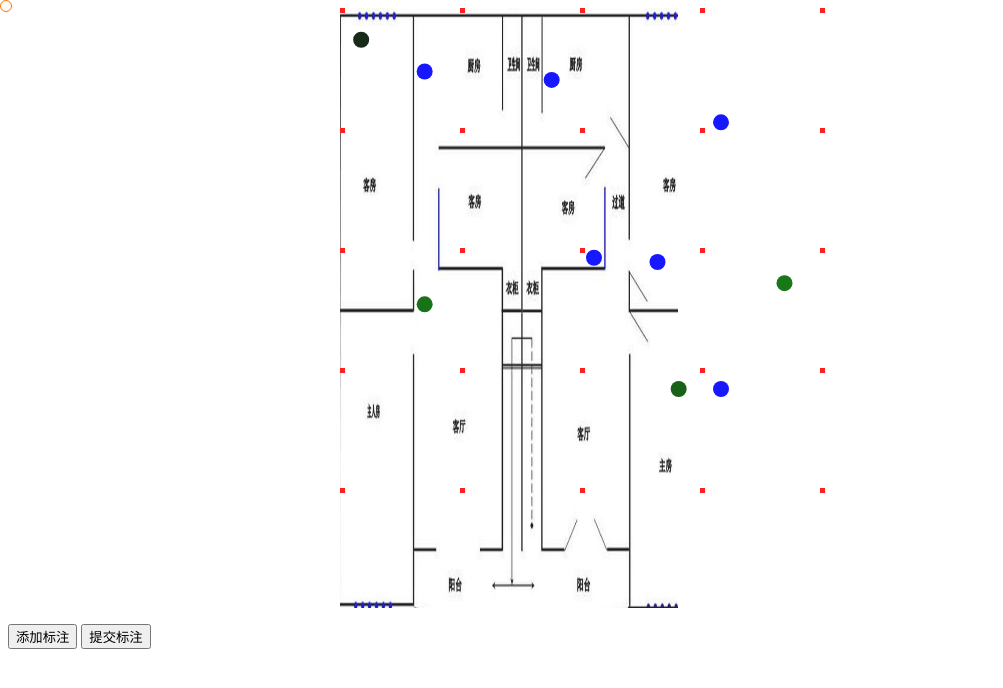
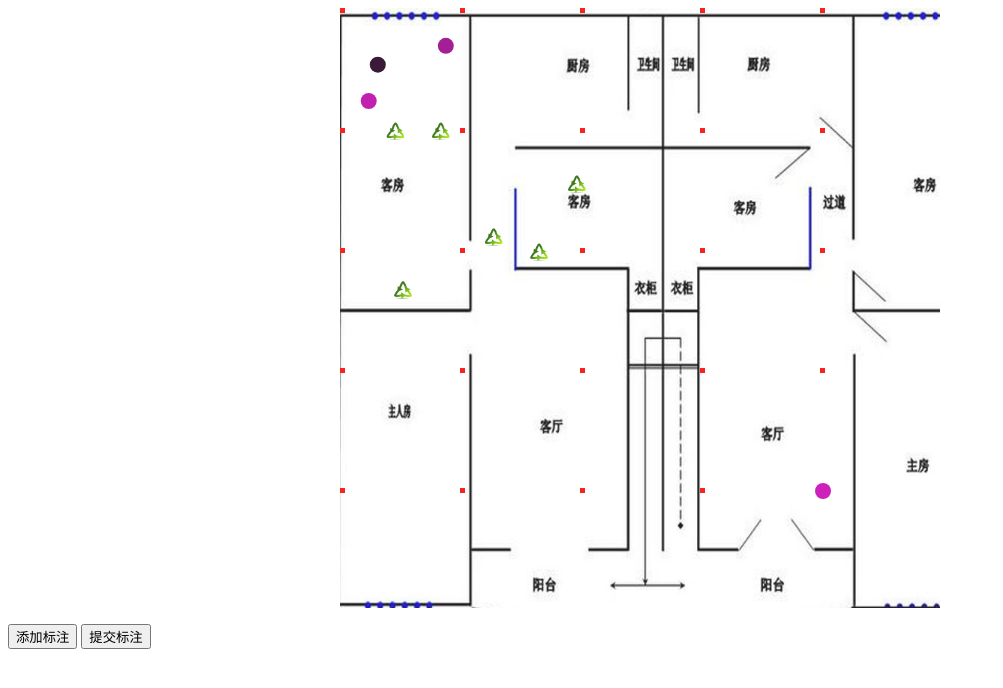
Before and after one commit to msdc/wirelessSensor, a website: page public/coordinateSystem.html in a window 1280 px wide. Shown: the whole page, without its empty margins (0-1003 px from the left). Drawn offline with Linux system fonts and the light colour scheme.

Commit message:
add img: modi Calculation formula、Scale 设备的图标

```diff
--- a/public/configScale.js
+++ b/public/configScale.js
@@ -1,26 +1,26 @@
 window.configJson={ //配置文件
     canvas:{
-        w:600||700,h:600||700,
+        w:600||700,h:600||700,//单位为像素
         numX:parseInt(4)<5?5:(parseInt(4)>9?9:parseInt(4)),//坐标系X轴个数..坐标点数最少为5，最多为9。。其中包括了(0,0)点
         numY:parseInt(4)<5?5:(parseInt(4)>9?9:parseInt(4)) //坐标系Y轴个数
     },//上面的数字4，是配置出来的，即后台给出的..||后面的是默认值
     bj_draw:{
-        w:900||700,h:1600||700,
+        w:600||700,h:600||700,
         src:'2.jpg'
     },//初始图片大小
-    scale:600||500,  //比例尺1/500
+    scale:5000||500,  //比例尺eg：1/500。。现实中的500米等于地图上的1米。。而这里是几百px。
     PPI:96||96, //1英寸有96px
     inchesM:0.0254, //1英寸等于0.0254米..固定值不可更改
     zoomImg:1,   //默认为1。。即图片和画布一样大小
     uuidArr:function(){
         var pointSB=[];
         var frontStr='E2C56DB5-DFFB-48D2-B060-D0F5A71096E0';
-        pointSB[frontStr+'_0_1']={x:500.00,y:170.00};
-        pointSB[frontStr+'_0_2']={x:900.00,y:900.00};
-        pointSB[frontStr+'_0_3']={x:200.00,y:150.00};
-        pointSB[frontStr+'_0_4']={x:750.00,y:600.00};
-        pointSB[frontStr+'_0_5']={x:900.00,y:270.00};
-        pointSB[frontStr+'_0_6']={x:600.00,y:590.00};
+        pointSB[frontStr+'_0_1']={x:250.00,y:310.00};//单位为米
+        pointSB[frontStr+'_0_2']={x:190.00,y:290.00};
+        pointSB[frontStr+'_0_3']={x:120.00,y:150.00};
+        pointSB[frontStr+'_0_4']={x:70.00,y:360.00};
+        pointSB[frontStr+'_0_5']={x:300.00,y:220.00};
+        pointSB[frontStr+'_0_6']={x:60.00,y:150.00};
         return pointSB;
     }
 };
--- a/public/coordinateSystem.html
+++ b/public/coordinateSystem.html
@@ -14,19 +14,25 @@
         var imgA=$('#imgA');
         /**初始化 start**/
         configJson.resolution=configJson.scale*configJson.inchesM/configJson.PPI;//地图分辨率
+        console.log('resolution:',configJson.resolution);
         var a1=Math.max(configJson.bj_draw.w,configJson.bj_draw.h),
                 b1=Math.max(configJson.canvas.w,configJson.canvas.h);
         var c1=a1/b1;
-        if(c1>1){
+        if(c1>1){//先不简化
             configJson.zoomImg=c1;//图片与画布的比例..缩放
             configJson.bj_draw.nW=configJson.bj_draw.w/c1;//缩放后的大小
             configJson.bj_draw.nH=configJson.bj_draw.h/c1;
         }
-        imgA.css({width:configJson.bj_draw.nW+'px',height:configJson.bj_draw.nH+'px',src:configJson.bj_draw.src});
+        else{
+            configJson.bj_draw.nW=configJson.bj_draw.w;//
+            configJson.bj_draw.nH=configJson.bj_draw.h;
+        }
+
+        imgA.attr({width:configJson.bj_draw.nW,height:configJson.bj_draw.nH,src:configJson.bj_draw.src});
         raphael1.css({width:configJson.canvas.w+'px',height:configJson.canvas.h+'px'});
 
         var canvasN = Raphael('raphael1', configJson.canvas.w, configJson.canvas.h),
-                rectW= 5,rectH= 5,radius=8;//坐标系矩形宽高、画圆的半径
+            rectW= 5,rectH= 5,radius= 8,sbW=20,sbH=20;//坐标系矩形宽高、画圆的半径 设备大小
         var rapAll=[];//存放页面rect元素的“画”对象
         /**初始化 end**/
 
@@ -34,7 +40,7 @@
         window.DrawPointer=function(){}
         DrawPointer.prototype={
             evt:function(){
-                that=this
+                var that=this;
                 $('#addBZ').unbind('click').click(function(){
                     $('#raphael1').click(function(e){
                         /** 如果有，则移动，如果没有，则添加 **/
@@ -55,7 +61,7 @@
                     var Odoc=raphael1.offset();
                     console.log(sLeft-Odoc.left,sTop-Odoc.top);
                     var pX=sLeft-Odoc.left,pY=sTop-Odoc.top//当前坐标系上的坐标
-                    alert('提交到服务器上的距离'+pX*configJson.resolution*configJson.zoomImg+'米*'+pY*configJson.resolution*configJson.zoomImg+'米 当前坐标系上的坐标'+pX+'*'+pY)
+                    alert('提交到服务器上的距离'+pX*configJson.resolution/configJson.zoomImg+'米*'+pY*configJson.resolution*configJson.zoomImg+'米 当前坐标系上的坐标'+pX+'*'+pY)
                     return false;
                 })
             },
@@ -85,10 +91,10 @@
                 var uuidArr=configJson.uuidArr();
                 for(var m in uuidArr){
                     console.log('sbpos-XY:Source-PX:',uuidArr[m].x,uuidArr[m].y,' zoomImg:',configJson.zoomImg);
-                    var cX=parseFloat(uuidArr[m].x)*configJson.resolution*configJson.zoomImg;
-                    var cY=parseFloat(uuidArr[m].y)*configJson.resolution*configJson.zoomImg;
+                    var cX=parseFloat(uuidArr[m].x)/configJson.resolution*configJson.zoomImg;
+                    var cY=parseFloat(uuidArr[m].y)/configJson.resolution*configJson.zoomImg;
                     console.log('sbpos-XY:End-PX:',cX,cY,' zoomImg:',configJson.zoomImg);
-                    var circle1=canvasN.circle(cX,cY,radius);//圆
+                    var circle1=canvasN.image('t1.png',cX,cY,sbW,sbW);//var circle1=canvasN.circle(cX,cY,radius);//圆
                     circle1.attr({"fill":"blue"})  //填充色
                             .attr("stroke","none")   //去掉边框
                             .data('dt',{x:cX,y:cY,'deviceSerial':m})
@@ -147,11 +153,11 @@
                 var cX=fotData[j].beaconCalculatePosition[0].x,
                         cY=fotData[j].beaconCalculatePosition[0].y;
                 console.log('XY:source-M:',cX,cY);
-                cX=parseFloat(cX)*configJson.resolution*configJson.zoomImg;
-                cY=parseFloat(cY)*configJson.resolution*configJson.zoomImg;
+                cX=parseFloat(cX)/configJson.resolution*configJson.zoomImg;
+                cY=parseFloat(cY)/configJson.resolution*configJson.zoomImg;
                 console.log('XY:End-PX:',cX,cY,' zoomImg:',configJson.zoomImg);
                 var circle1=canvasN.circle(cX,cY,radius);//圆
-                circle1.attr({"fill":"green"})  //填充色
+                circle1.attr({"fill":"#f20bda"})  //填充色
                         .attr("stroke","none")   //去掉边框
                         .data('dt',{x:cX,y:cY,deviceID:curr.deviceID,timePoint:curr.timePoint,'deviceSerial':curr.deviceSerial})
                         .hover(function(e){
@@ -181,7 +187,7 @@
                 "timePoint": "2013-12-23 00:00:00:0001",
                 "deviceSerial": 'dS0',
                 "beaconCalculatePosition": [
-                    {"x": "50","y": "75"}
+                    {"x": "50","y": "75"}//单位是米
                 ]
             },
             {
@@ -189,7 +195,7 @@
                 "timePoint": "2013-12-23 00:00:00:0885",
                 "deviceSerial": 'dSl',
                 "beaconCalculatePosition": [
-                    {"x": "1050","y": "650"}
+                    {"x": "639","y": "639"}
                 ]
             },
             {
@@ -197,7 +203,7 @@
                 "timePoint": "2013-12-23 00:00:00:5120",
                 "deviceSerial": 'dS2',
                 "beaconCalculatePosition": [
-                    {"x": "200","y": "700"}
+                    {"x": "38","y": "123"}
                 ]
             },
             {
@@ -205,7 +211,7 @@
                 "timePoint": "2013-12-23 00:00:00:2755",
                 "deviceSerial": 'dS3',
                 "beaconCalculatePosition": [
-                    {"x": "800","y": "900"}
+                    {"x": "140","y": "50"}
                 ]
             }
         ];
@@ -221,9 +227,9 @@
 </p>
 <style>
     #raphael1{margin:0 auto;overflow:hidden;opacity:0.9;position:relative;width:610px;height:610px;}
-    #imgA{position:absolute;left:0px;top:0px;z-index:-10;width:610px;height:610px;}
-    #tips{z-index:max-width:300px;font-size:12px;line-height:1.2em;background:#fff;border-radius:8px;position:absolute;left:0px;top:0px;border:1px solid #ff7300;padding:5px;}
-    .occupying{background:url('t2.png') no-repeat left top;width:10px;height:10px;position: absolute;left:0px;top:0px;}
+    #imgA{position:absolute;left:0px;top:0px;z-index:-10;}
+    #tips{display:none;z-index:max-width:300px;font-size:12px;line-height:1.2em;background:#fff;border-radius:8px;position:absolute;left:0px;top:0px;border:1px solid #ff7300;padding:5px;}
+    .occupying{display:none;background:url('t2.png') no-repeat left top;width:10px;height:10px;position: absolute;left:0px;top:0px;}
 </style>
 </body>
 </html>
```
Also changed, not shown: public/t1.png (added).
